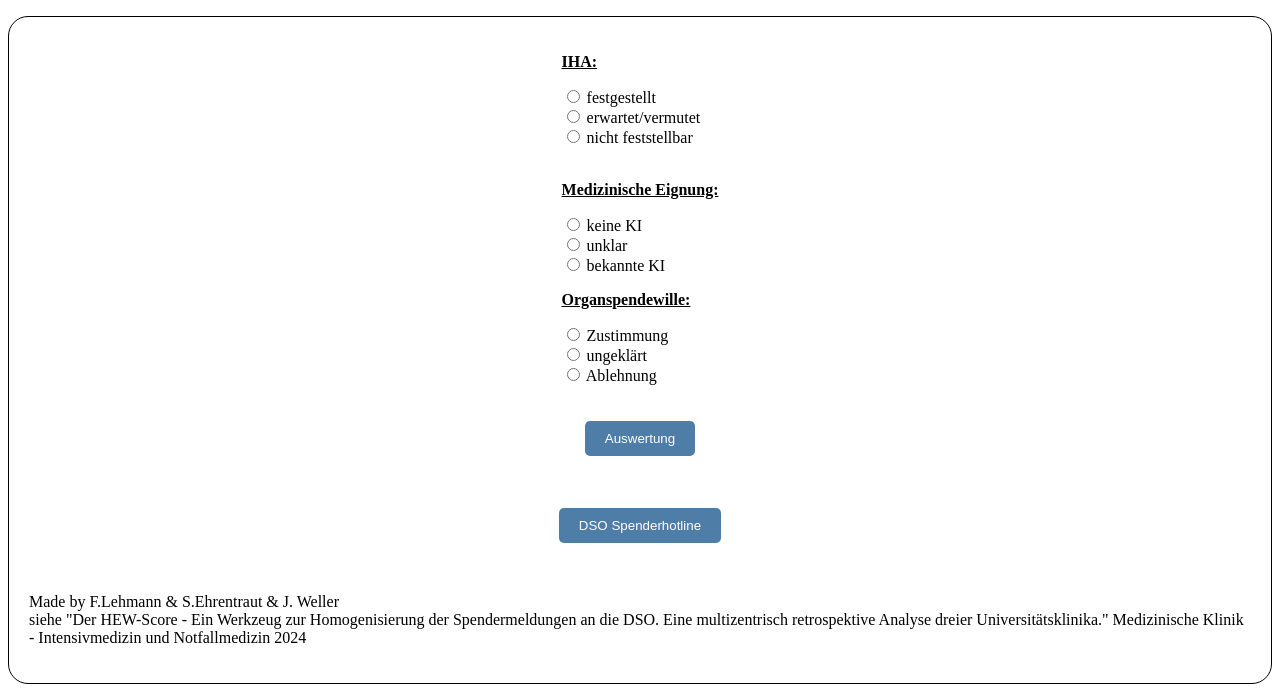
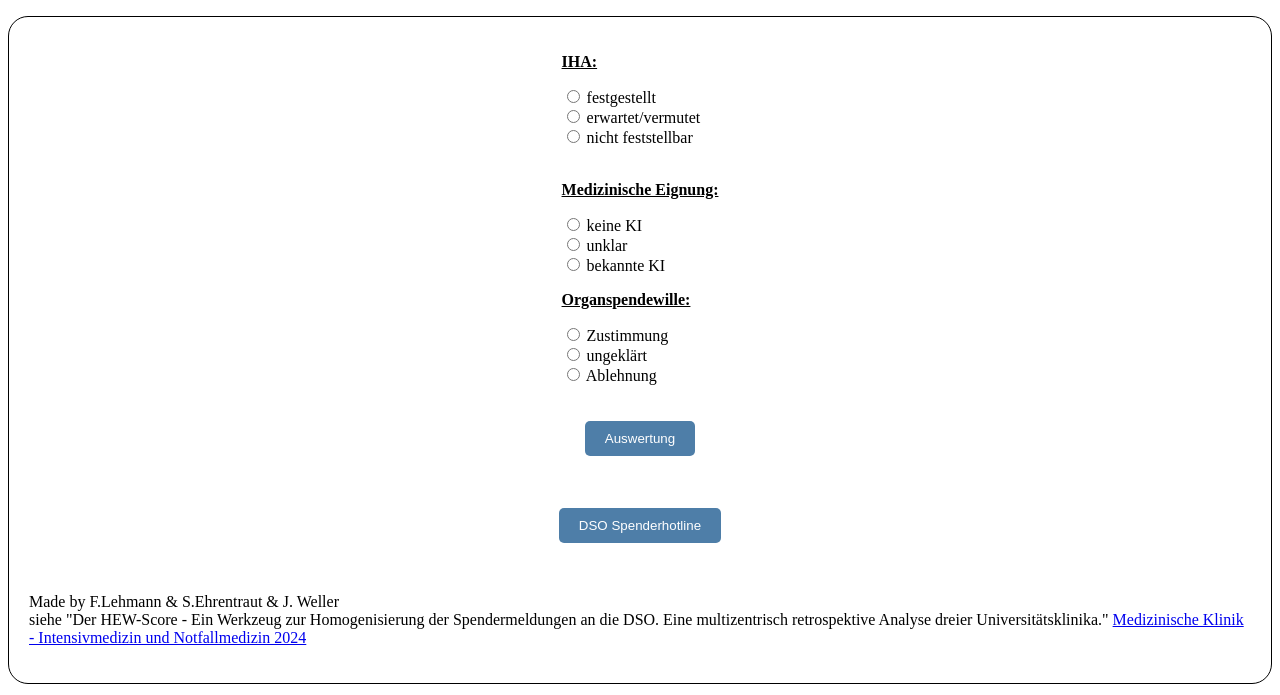
Before and after one commit to StefanEhrentraut/HEW-Score, a plain HTML site: page index.html in a window 1280 px wide. Shown: the part 105-800 px from the top of the page. Drawn offline with Linux system fonts and the light colour scheme.

Commit message:
Update index.html

```diff
--- a/index.html
+++ b/index.html
@@ -58,7 +58,7 @@
   	<p>
 	<button onclick="location.href='https://dso.de/organspende/fachinformationen/organspendeprozess/24h-spendermeldung'">DSO Spenderhotline</button></p>
 <br>
-<p>Made by F.Lehmann & S.Ehrentraut & J. Weller <br> siehe "Der HEW-Score - Ein Werkzeug zur Homogenisierung der Spendermeldungen an die DSO. Eine multizentrisch retrospektive Analyse dreier Universitätsklinika." <a href="www.intensivmedizinischewochenschrift.de"></a>Medizinische Klinik - Intensivmedizin und Notfallmedizin 2024</a></p>
+<p>Made by F.Lehmann & S.Ehrentraut & J. Weller <br> siehe "Der HEW-Score - Ein Werkzeug zur Homogenisierung der Spendermeldungen an die DSO. Eine multizentrisch retrospektive Analyse dreier Universitätsklinika." <a href="www.intensivmedizinischewochenschrift.de">Medizinische Klinik - Intensivmedizin und Notfallmedizin 2024</a></p>
 	</div>
 	<script>
   	function calculate() {
```
